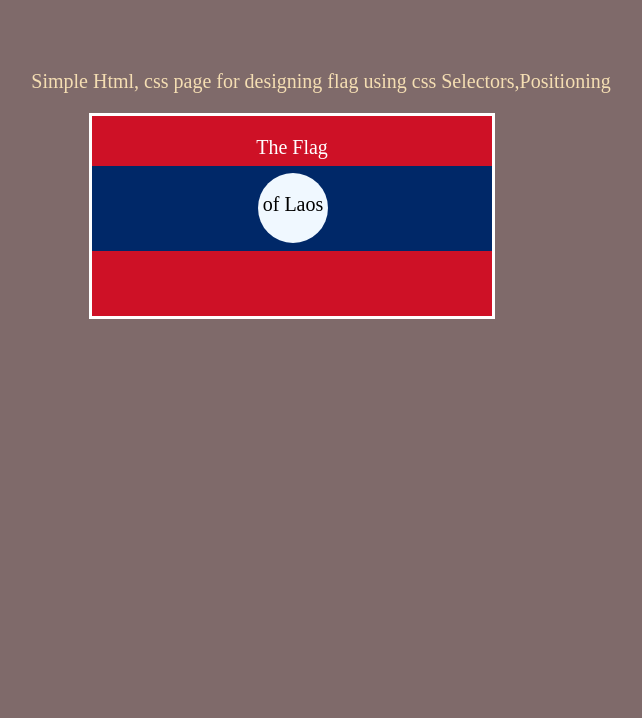
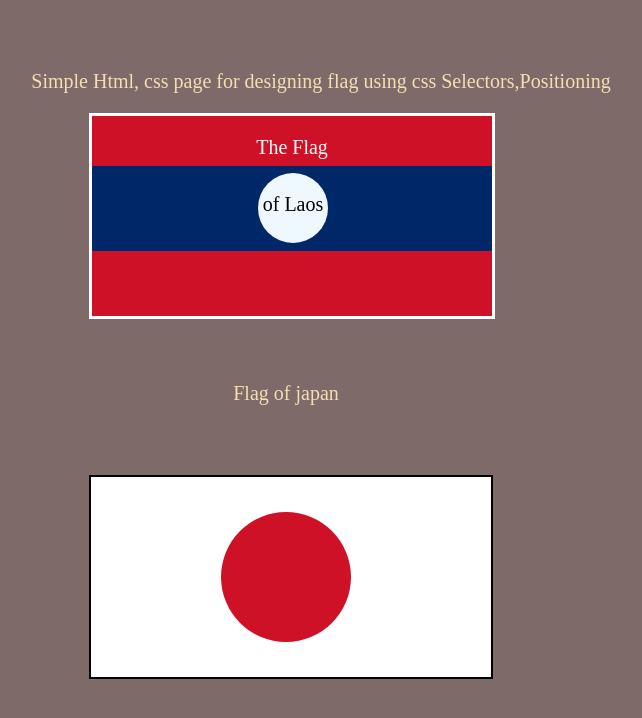
Before and after one commit to vedamurthy04/cssFlag, a plain HTML site: page index.html in a window 1280 px wide. Shown: the whole page, without its empty margins (319-961 px from the left). Drawn offline with Linux system fonts and the light colour scheme.

Commit message:
Update index.html

```diff
--- a/index.html
+++ b/index.html
@@ -11,7 +11,7 @@
     body{
       background: #7f6a6a;
     }
-    .flag{
+    .laos{
       height: 200px;
       width: 400px;
       background-color: #CE1126;
@@ -23,7 +23,7 @@
       top: 50px;
       left: 400px;
     }
-    .flag div div{
+    .laos div div{
       height: 70px;
       width: 70px;
       background-color: aliceblue;
@@ -33,14 +33,14 @@
       left: 41.5%;
 
     }
-    div div{
+    .laos div{
       height:85px;
       width: 100%;
       background-color: #002868;
       position: absolute;
       top: 50px;
     }
-    .flag div div p{
+    .laos div div p{
       text-align: center;
       font-size: 20px;
       color: black;
@@ -53,16 +53,55 @@
       text-align: center;
     }
 
+
+    .japan{
+      height: 200px;
+      width: 400px;
+      background-color: white;
+      border: solid 2px black;
+      position: relative;
+      top: 100px;
+      left:400px;
+
+    }
+    .japan div{
+      height: 130px;
+      width: 130px;
+      border-radius: 50%;
+      background-color: #CE1126;
+      position: relative;
+      top: 35px;
+      left: 130px;
+    }
+    .jap{
+      position: relative;
+      top: 50px;
+      font-size: 20px;
+      color: wheat;
+      text-align: center;
+      left:-35px;
+      margin-top: 5%;
+    }
+
   </style>
 </head>
 
+<!--
+  IMPORTANT! Do not change any HTML
+Don't add any classes/ids/elements
+Use what you know about combining selectors
+and CSS specificity instead.
+Hint 1: The flag is 900px by 600px and the circle is 200px by 200px.
+Hint 2: You can use CSS inspection to get the colors from
+https://appbrewery.github.io/flag-of-laos/
+-->
 
 <body>
   <div>
     <p class ="desc">Simple Html, css page for designing flag using css Selectors,Positioning</p>
   </div>
 
-  <div class="flag">
+  <div class="laos">
     <p>The Flag</p>
     <div>
       <div>
@@ -72,6 +111,15 @@
   </div>
 
 
+  <div>
+    <p class ="jap">Flag of japan</p>
+  </div>
+   <div class="japan">
+      <div>
+      </div>
+  </div>
+
+
 </body>
 
 </html>
```
